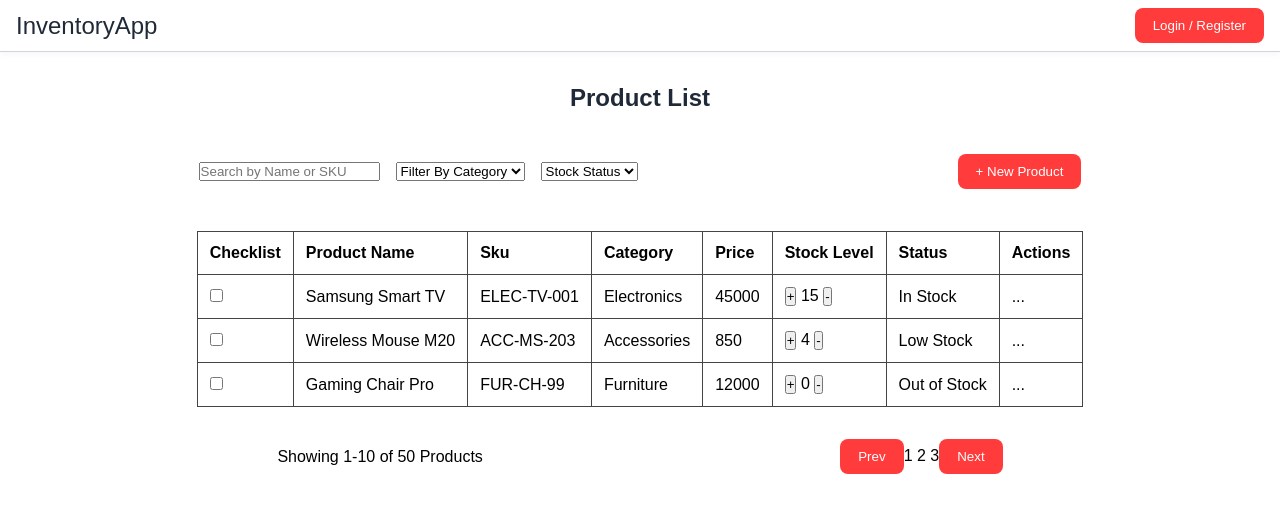
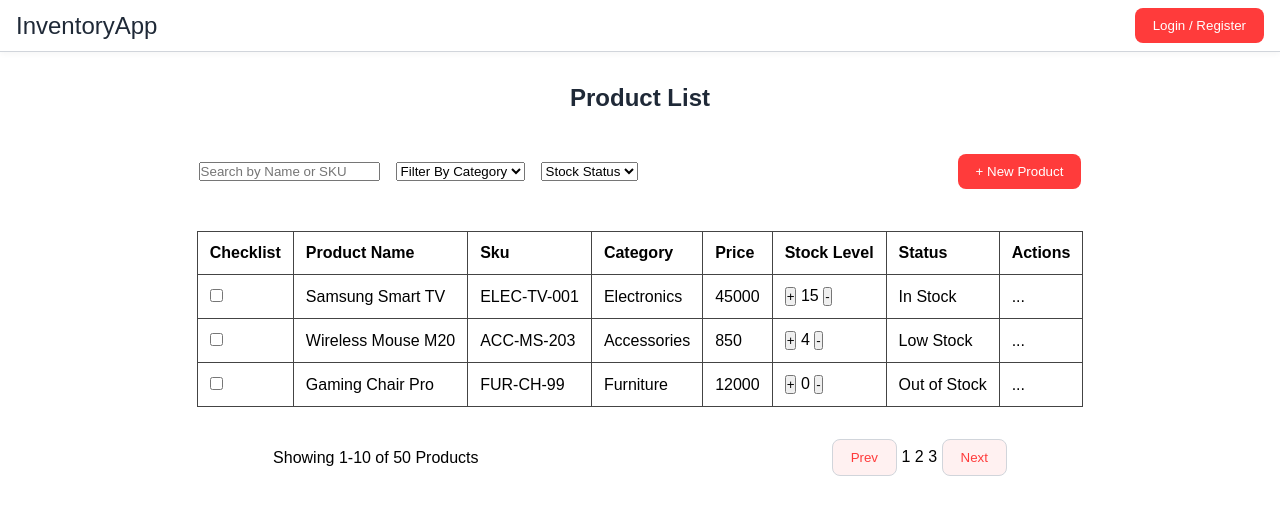
Before and after one commit to eng-ankit-mishra/inventory-management-system, a React (Vite) app in the folder frontend/: page /products in a window 1280 px wide. Shown: the top 514 px of the page. Built offline with nearby package versions, Linux system fonts and the light colour scheme.

Commit message:
updated the button type

```diff
--- a/frontend/src/components/Pagination.jsx
+++ b/frontend/src/components/Pagination.jsx
@@ -4,7 +4,7 @@ export default function Pagination(){
     return(
         <div className="pagination">
             <span>Showing 1-10 of 50 Products</span>
-            <span><Button>Prev</Button>1 2 3<Button>Next</Button></span>
+            <span><Button type={"secondary"}>Prev</Button> 1 2 3 <Button type={"secondary"}>Next</Button></span>
         </div>
     )
 }
```
